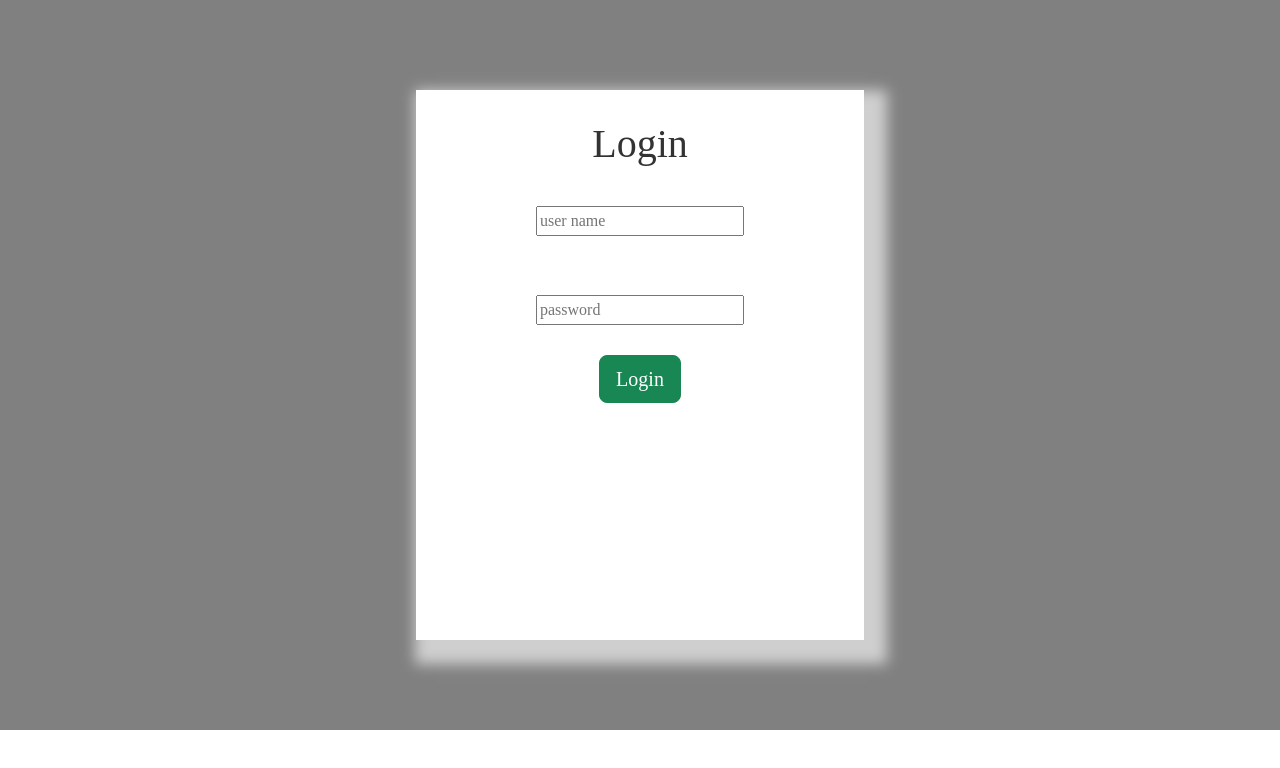
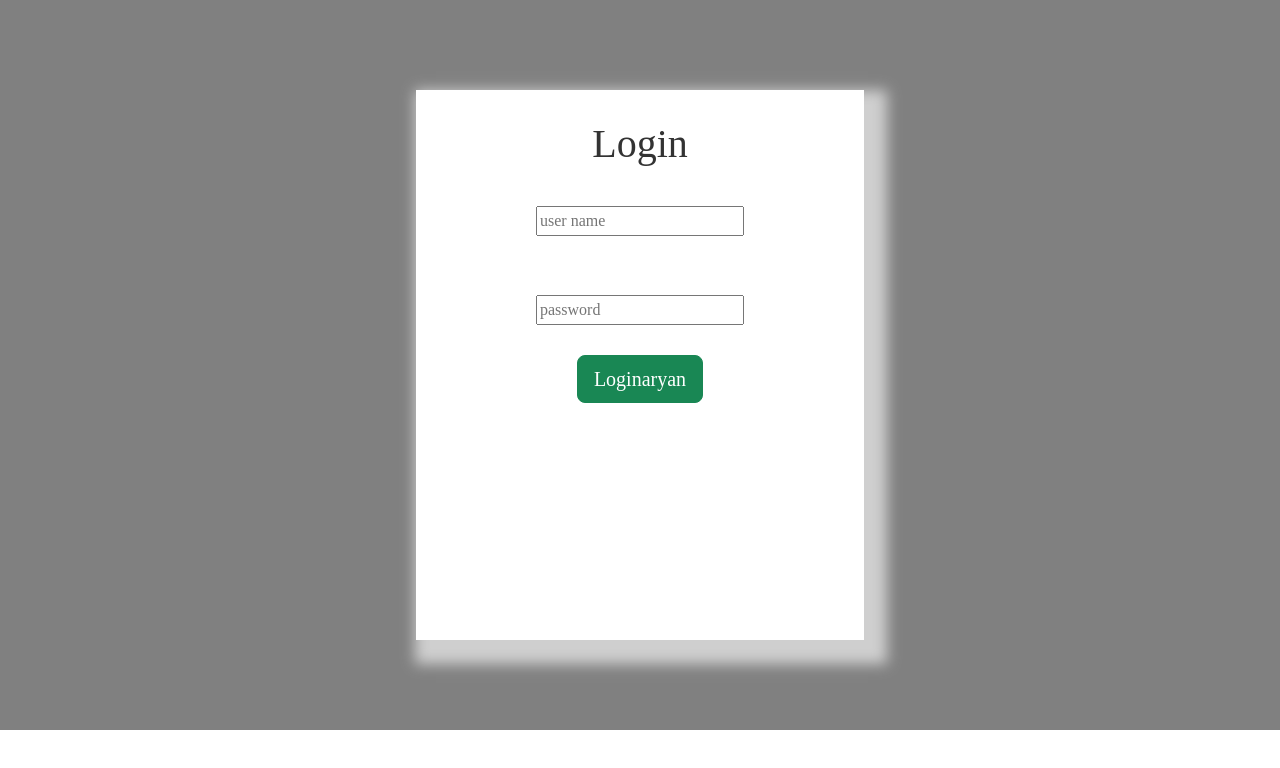
Before and after one commit to Chinmoy-M/Week2assignment, a React (Create React App) app: page /login in a window 1280 px wide. Shown: the top 768 px of the page. Built offline with nearby package versions, Linux system fonts and the light colour scheme.

Commit message:
changed login by aryan

```diff
--- a/src/components/login.js
+++ b/src/components/login.js
@@ -15,7 +15,7 @@ const Login = () => {
       <input type = "text" placeholder = "password" className = "pass"/>
       </div>
 
-      <Link to="/home"><button className = "btn btn-lg btn-success">Login</button></Link>
+      <Link to="/home"><button className = "btn btn-lg btn-success">Loginaryan </button></Link>
 
     </div>
     </div>
```
